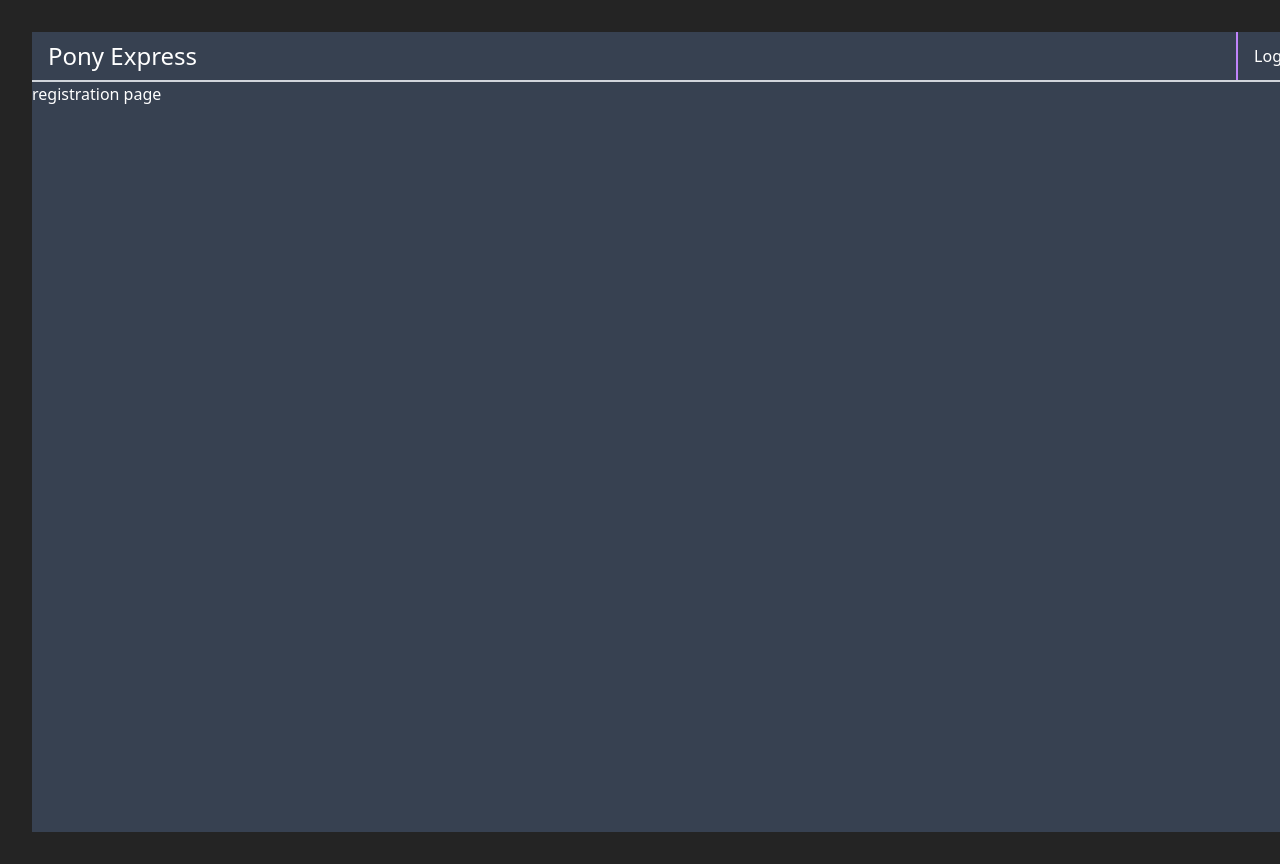
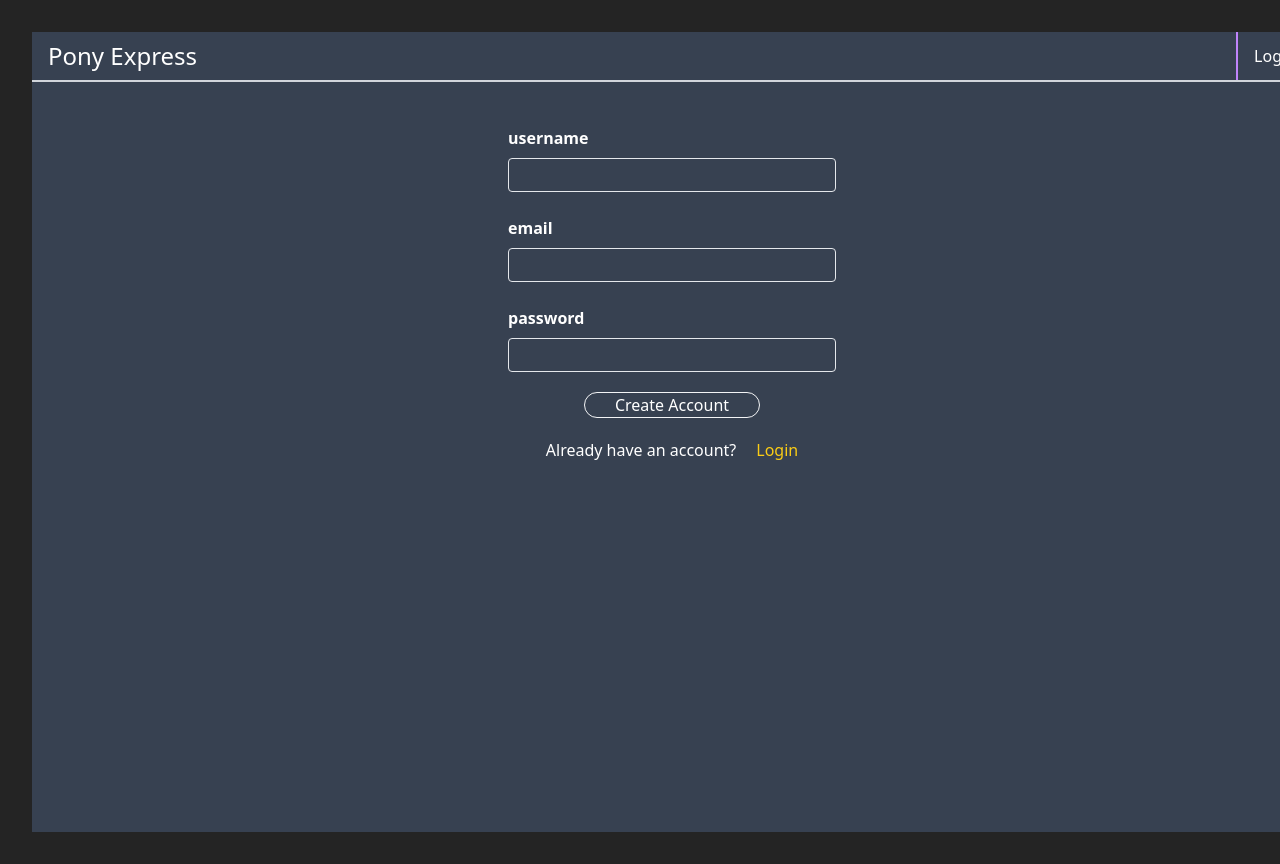
Before and after one commit to csbrown2000/react-chat-app, a React (Vite) app in the folder frontend/: page /register in a window 1280 px wide. Shown: the top 864 px of the page. Built offline with nearby package versions, Linux system fonts and the light colour scheme.

Commit message:
adding support for registration on frontend

```diff
--- /dev/null
+++ b/frontend/src/components/FormInput.jsx
@@ -0,0 +1,17 @@
+function FormInput({label, type, setter}){
+	let handleChange;
+	if (setter){
+		handleChange = (e) => setter(e.target.value);
+	}
+
+	return (
+		<div className="flex flex-col p-3 w-full gap-2">
+			<label htmlFor={label} className="font-bold">
+				{label}
+			</label>
+			<input type={type} onChange={handleChange} className="border rounded bg-transparent text-white focus:border-orange-400 appearance-none p-1"/>
+		</div>
+	)
+}
+
+export default FormInput
--- a/frontend/src/components/Login.jsx
+++ b/frontend/src/components/Login.jsx
@@ -1,22 +1,7 @@
 import { NavLink, useNavigate } from "react-router-dom";
 import { useState } from "react"
 import { useAuth } from "../context/auth"
-
-function FormInput({label, type, setter}){
-	let handleChange;
-	if (setter){
-		handleChange = (e) => setter(e.target.value);
-	}
-
-	return (
-		<div className="flex flex-col p-3 w-full gap-2">
-			<label htmlFor={label} className="font-bold">
-				{label}
-			</label>
-			<input type={type} onChange={handleChange} className="border rounded bg-transparent text-white focus:border-orange-400 appearance-none p-1"/>
-		</div>
-	)
-}
+import FormInput from "./FormInput";
 
 function CreateAccountOptions(){
 	return(
--- a/frontend/src/components/Registration.jsx
+++ b/frontend/src/components/Registration.jsx
@@ -1,10 +1,81 @@
+import { useState } from "react";
+import { Link, useNavigate, NavLink} from "react-router-dom";
+import { useAuth } from "../context/auth";
+import FormInput from "./FormInput";
 
-function Registration(){
-	return (
-		<div>
-			registration page
+function Error({ message }) {
+  if (message === "") {
+    return <></>;
+  }
+  return (
+    <div className="text-red-300 text-xs">
+      {message}
+    </div>
+  );
+}
+
+function LoginOption(){
+	return(
+		<div className="flex flex-grow flex-row gap-5 justify-center py-5">
+			<p className="text-white">Already have an account?</p>
+			<NavLink to="/register" className="text-yellow-400">
+				Login
+			</NavLink>
 		</div>
 	)
 }
 
+function Registration() {
+  const [username, setUsername] = useState("");
+  const [email, setEmail] = useState("");
+  const [password, setPassword] = useState("");
+  const [error, setError] = useState("");
+
+  const navigate = useNavigate();
+
+  const disabled = username === "" && email === "" && password === "";
+
+  const onSubmit = (e) => {
+    e.preventDefault();
+
+    fetch(
+      "http://127.0.0.1:8000/auth/registration",
+      {
+        method: "POST",
+        headers: {
+          "Content-Type": "application/json",
+        },
+        body: JSON.stringify({ username, email, password }),
+      },
+    ).then((response) => {
+      if (response.ok) {
+        navigate("/login");
+      } else if (response.status === 422) {
+        response.json().then((data) => {
+          setError(data.detail.entity_field + " already taken");
+        });
+      } else {
+        setError("error logging in");
+      }
+    });
+  }
+
+  return (
+    <div className="max-w-96 mx-auto py-8 px-4">
+      <form onSubmit={onSubmit} className="flex flex-col items-center">
+        <FormInput type="text" label="username" setter={setUsername} />
+        <FormInput type="email" label="email" setter={setEmail} />
+        <FormInput type="password" label="password" setter={setPassword} />
+		<div className="flex justify-center items-center border-gray-100 border rounded-full w-1/2 mt-2">
+			<button type="submit" disabled={disabled}>
+				Create Account
+			</button>
+		</div>
+        <Error message={error} />
+      </form>
+      <LoginOption/>
+    </div>
+  );
+}
+
 export default Registration;
```
Also changed, not shown: 1 other file (tests, documents, lock files or other folders).
